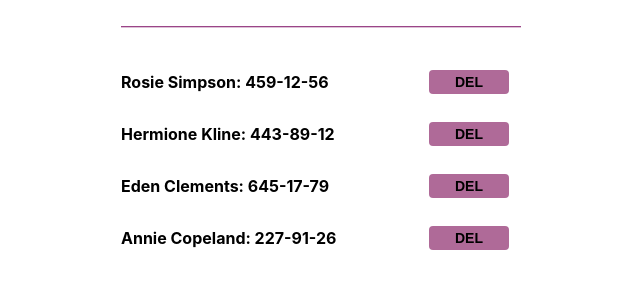
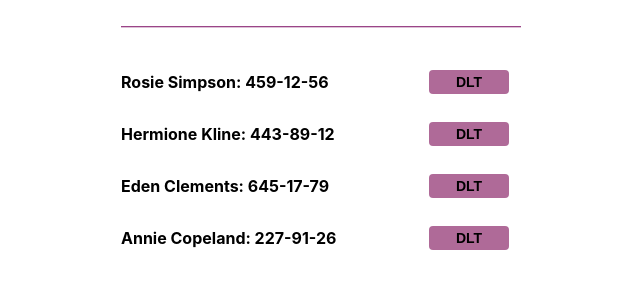
Before and after one commit to TanyaEdyna/goit-react-hw-02-phonebook, a React (Create React App) app: page / in a window 1280 px wide. Shown: the part 320-608 px from the top of the page, without its empty margins (319-959 px from the left). Built offline with nearby package versions, Linux system fonts and the light colour scheme.

Commit message:
Update ContactList.jsx

```diff
--- a/src/components/ContactList/ContactList.jsx
+++ b/src/components/ContactList/ContactList.jsx
@@ -10,7 +10,7 @@ const ContactList = ({ contacts, filter, deleteContact }) => {
             {filteredContacts.map(({ id, name, number }) => (
                 <li className={css.contact_item} key={id}>
                     <p className={css.contact_name}>{name}: {number}</p>
-                    <button className={css.contact_btn_delete} type="button" onClick={() => deleteContact(id)}>Del</button>
+                    <button className={css.contact_btn_delete} type="button" onClick={() => deleteContact(id)}>Dlt</button>
                 </li>
             )
             )}
```
